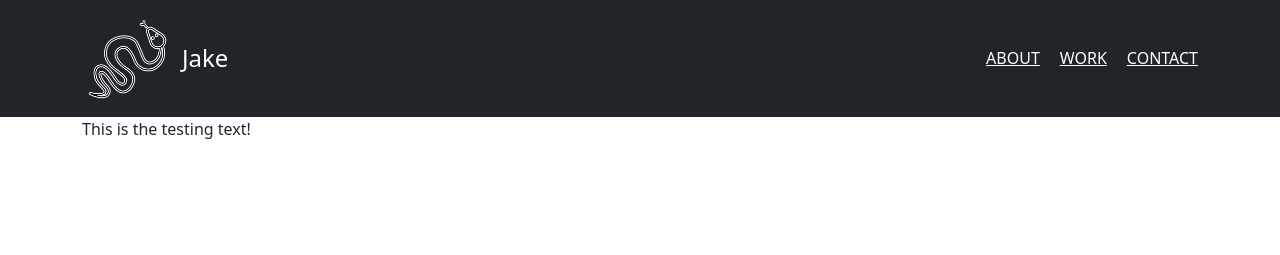
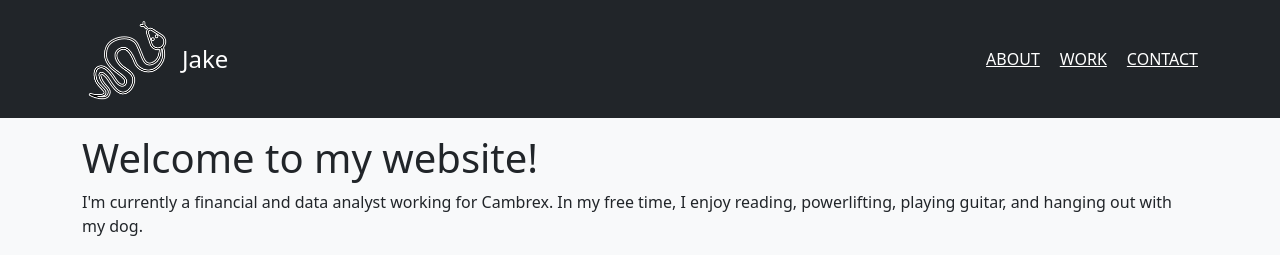
Before and after one commit to Snakeydoodle/Website, a Flask app: page / in a window 1280 px wide. Shown: the top 255 px of the page. Run offline with Flask 3, Linux system fonts and the light colour scheme.

Commit message:
added images and footer to index

```diff
--- a/app.py
+++ b/app.py
@@ -1,4 +1,6 @@
 import os
+import requests
+import json
 
 from flask import Flask, render_template, request, redirect
 
@@ -8,6 +10,7 @@ app = Flask(__name__, template_folder='templates')
 @app.route("/")
 def index():
     return render_template("index.html")
+
 
 @app.route("/about")
 def home():
--- a/templates/index.html
+++ b/templates/index.html
@@ -1,7 +1,26 @@
 {% extends "layout.html" %}
 
 {% block body %}
-<div class="container d-flex justify-content-lg-start">
-    <p>This is the testing text!</p>
+<div class="p-3 mb-2 bg-light text-dark">
+    <div class="container d-flex justify-content-lg-start">
+        <h1>Welcome to my website!</h1>
+    </div>
+    <div class="container">
+        <p>
+            I'm currently a financial and data analyst working for Cambrex. In my free time, I enjoy reading, powerlifting, playing guitar, and hanging out with my dog.
+        </p>
+        <p>
+            On the left is an image of my wife and I from our trip we took to Colorado to celebrate my brother-in-law's wedding. The right is our dog Teddy. &#128062;
+        </p>
+        <div class="row">
+            <div class="col-md-6">
+                <img src="static/Colorado Pic.jpg" class="rounded w-100" alt="responsive image">
+            </div>
+            <div class="col-md-6">
+                <img src="static/Ted.jpg" class="rounded w-100" alt="responsive image">
+            </div>
+        </div>
+    </div>
 </div>
+
 {% endblock %}
--- a/templates/layout.html
+++ b/templates/layout.html
@@ -27,7 +27,9 @@
       <nav class="navbar navbar-dark bg-dark">
         <div class="container">
           <div class="navbar-brand">
-            <img src="/static/Snake.png" alt="" class="d-inline-block align-text-top">
+            <a href="/">
+              <img src="/static/Snake.png" alt="" class="d-inline-block align-text-top">
+            </a>
             <span>Jake</span>
           </div>
           <div class="d-flex justify-content-end text-primary">
@@ -42,4 +44,7 @@
     <script src="https://cdn.jsdelivr.net/npm/bootstrap@5.3.2/dist/js/bootstrap.bundle.min.js" integrity="sha384-C6RzsynM9kWDrMNeT87bh95OGNyZPhcTNXj1NW7RuBCsyN/o0jlpcV8Qyq46cDfL" crossorigin="anonymous"></script>
     {% block body %}{% endblock %}
   </body>
+  <footer class="bg-dark text-white text-center p-3">
+    <p>&copy; 2024 Jake Norgaard. All rights reserved.</p>
+  </footer>
 </html>
```
